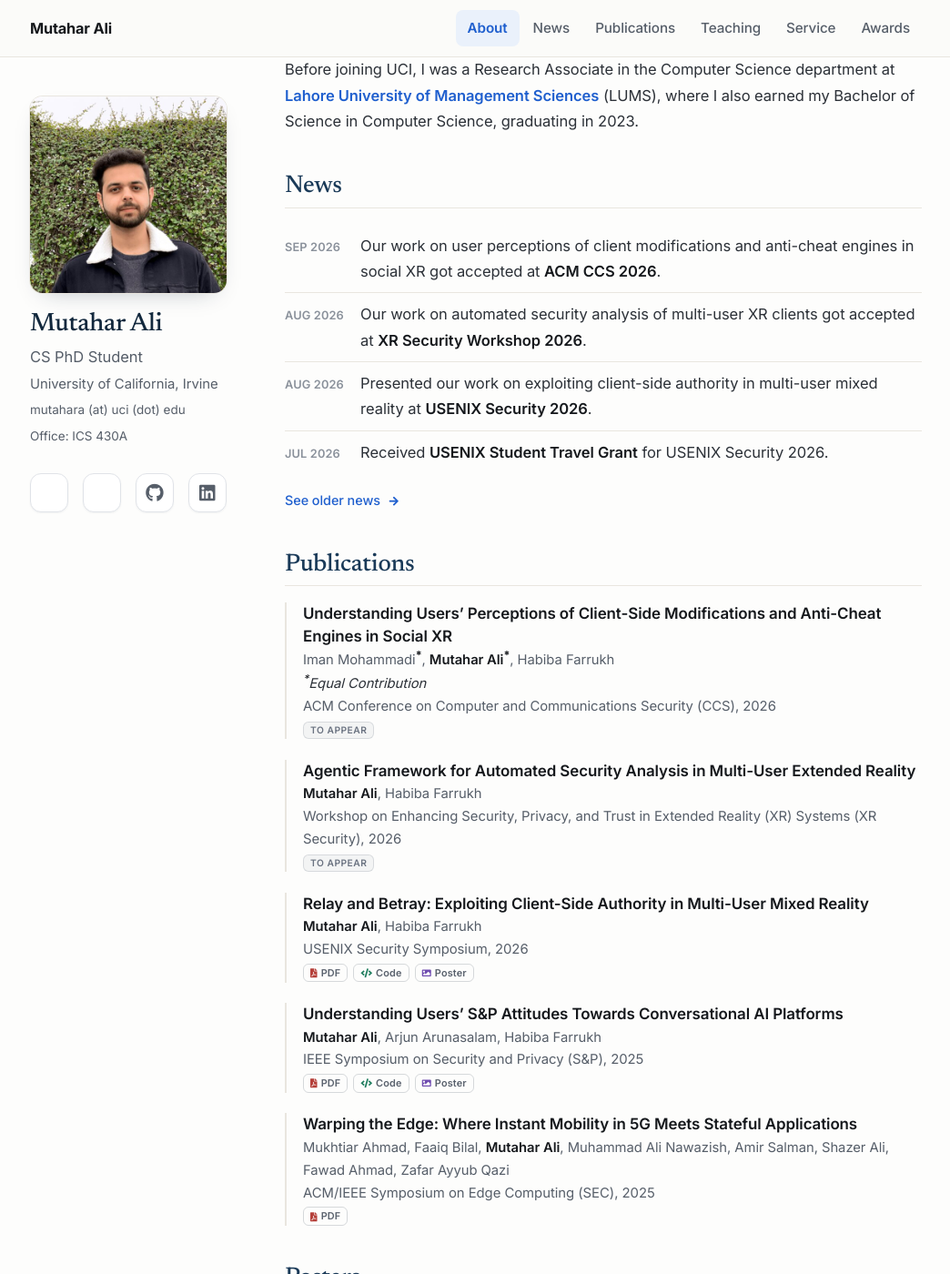
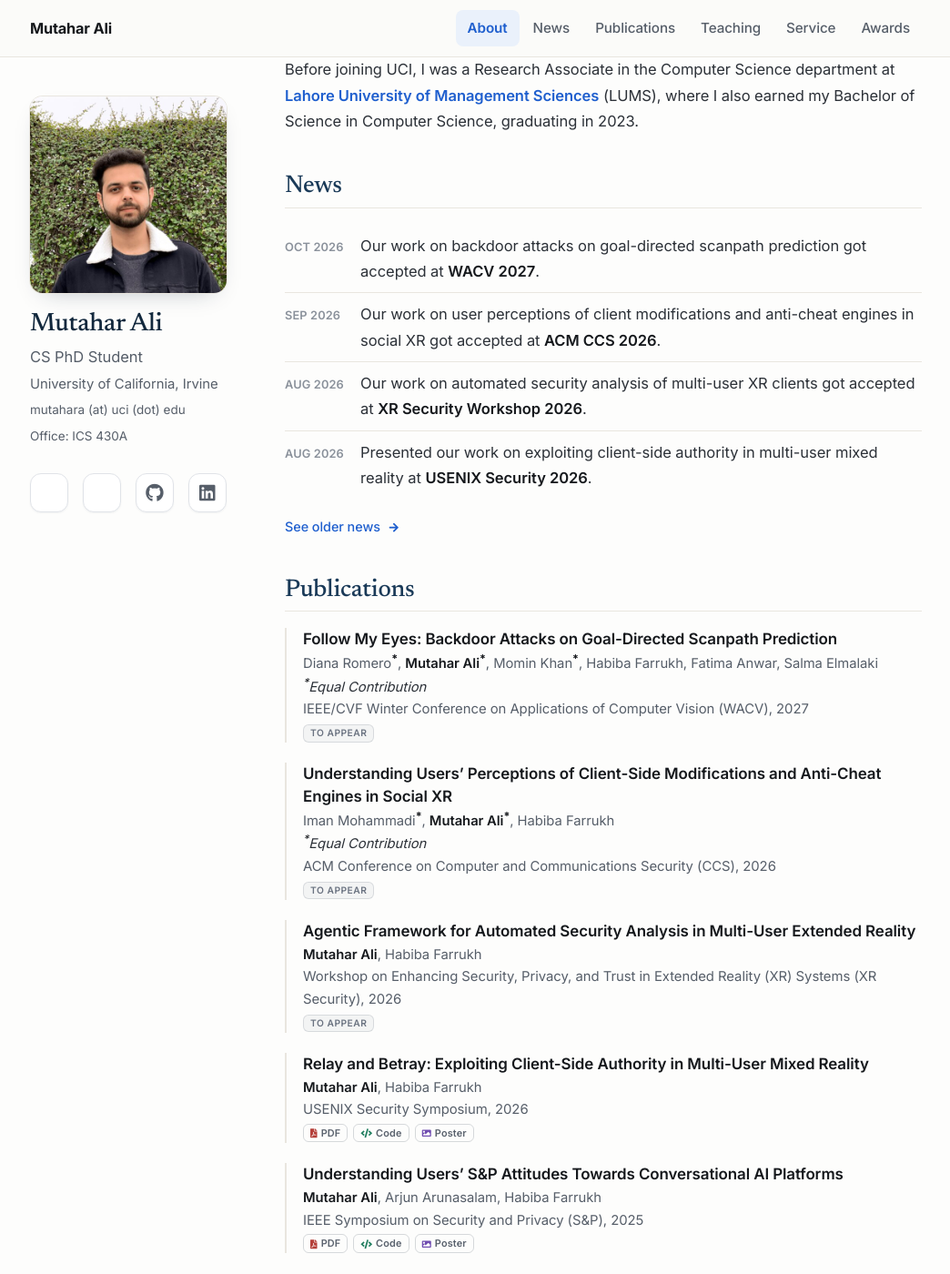
Before and after one commit to Mutahar789/mutahar789.github.io, a Jekyll site: the page built from index.md, in a window 1280 px wide and 1400 px high, scrolled down 289 px. Shown: the whole window at 91% size, without its empty margins (117-1161 px from the left). Built offline with Jekyll 4.4.1, drawn with Linux system fonts in a browser that asks for light colours; nearby versions of some CDN libraries; a style sheet for code colours, icons or effects is not loaded; our own code applies the rules of GitHub Pages for plain Markdown files; some of the changed text lies outside the part shown.

Commit message:
add wacv

```diff
--- a/_data/news.yml
+++ b/_data/news.yml
@@ -1,4 +1,7 @@
 # Newest first. The home page shows the first few; /news shows all.
+- date: "Oct 2026"
+  text: "Our work on backdoor attacks on goal-directed scanpath prediction got accepted at <strong>WACV 2027</strong>."
+
 - date: 'Sep 2026'
   text: 'Our work on user perceptions of client modifications and anti-cheat engines in social XR got accepted at <strong>ACM CCS 2026</strong>.'
 
--- a/_data/publications.yml
+++ b/_data/publications.yml
@@ -1,6 +1,12 @@
 # One entry per paper. `links` accepts pdf / code / poster / video, in the
 # order you want the tags to appear.
 papers:
+  - title: 'Follow My Eyes: Backdoor Attacks on Goal-Directed Scanpath Prediction'
+    authors: 'Diana Romero<sup class="eq">*</sup>, <strong>Mutahar Ali</strong><sup class="eq">*</sup>, Momin Khan<sup class="eq">*</sup>, Habiba Farrukh, Fatima Anwar, Salma Elmalaki'
+    note: '<sup class="eq">*</sup>Equal Contribution'
+    venue: 'IEEE/CVF Winter Conference on Applications of Computer Vision (WACV), 2027'
+    status: 'To Appear'
+
   - title: 'Understanding Users’ Perceptions of Client-Side Modifications and Anti-Cheat Engines in Social XR'
     authors: 'Iman Mohammadi<sup class="eq">*</sup>, <strong>Mutahar Ali</strong><sup class="eq">*</sup>, Habiba Farrukh'
     note: '<sup class="eq">*</sup>Equal Contribution'
@@ -43,10 +49,4 @@ posters:
       - {type: pdf, url: '/assets/files/peekxr.pdf'}
       - {type: poster, url: '/assets/files/peekxr_poster.pdf'}
 
-preprints:
-  - title: 'Follow My Eyes: Backdoor Attacks on Goal-Directed Scanpath Prediction'
-    authors: 'Diana Romero<sup class="eq">*</sup>, <strong>Mutahar Ali</strong><sup class="eq">*</sup>, Momin Khan<sup class="eq">*</sup>, Habiba Farrukh, Fatima Anwar, Salma Elmalaki'
-    note: '<sup class="eq">*</sup>Equal Contribution'
-    venue: 'arXiv:2604.08766, 2026'
-    links:
-      - {type: pdf, url: '/assets/files/backdoor_scanpath.pdf'}
+# preprints:
```
